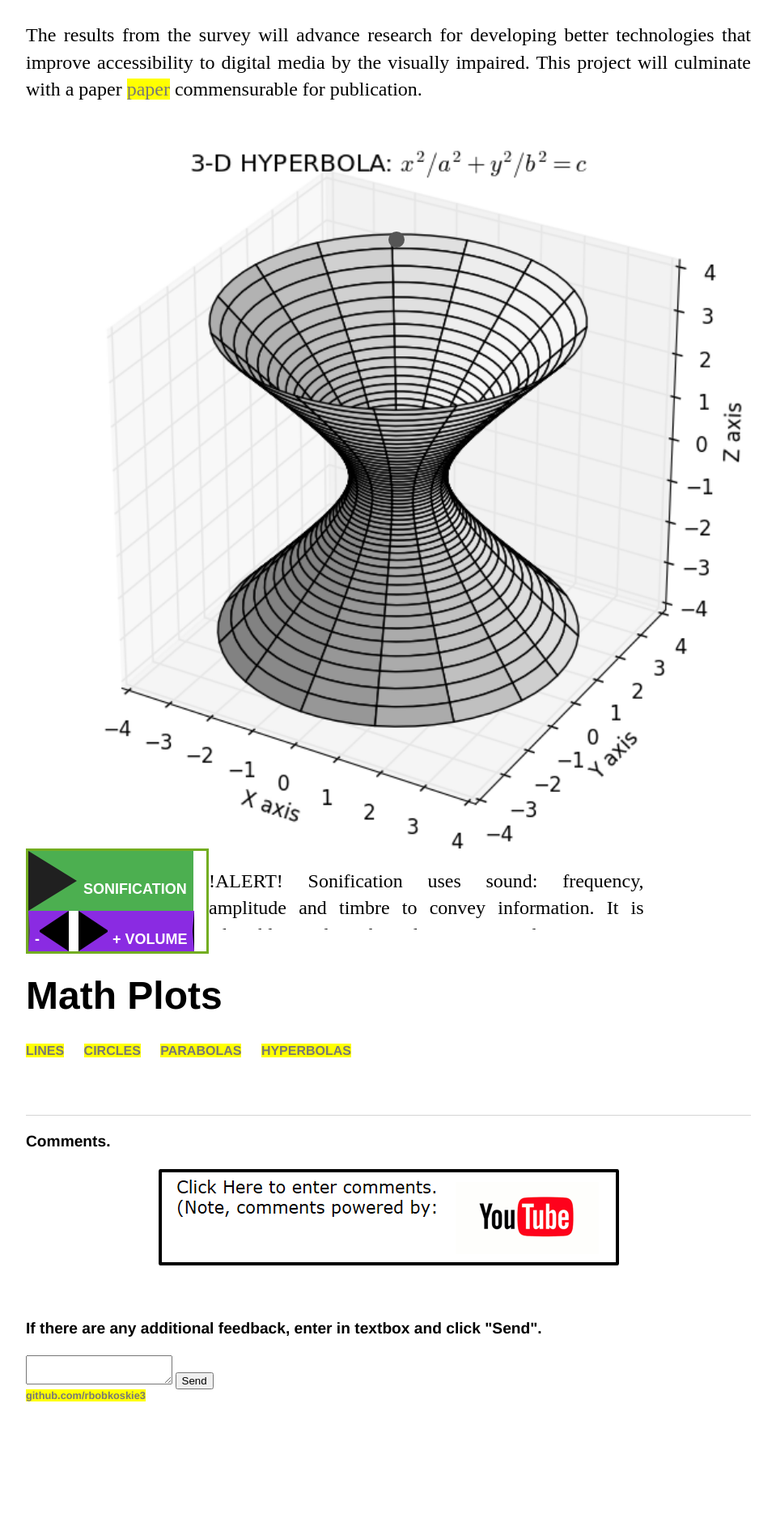
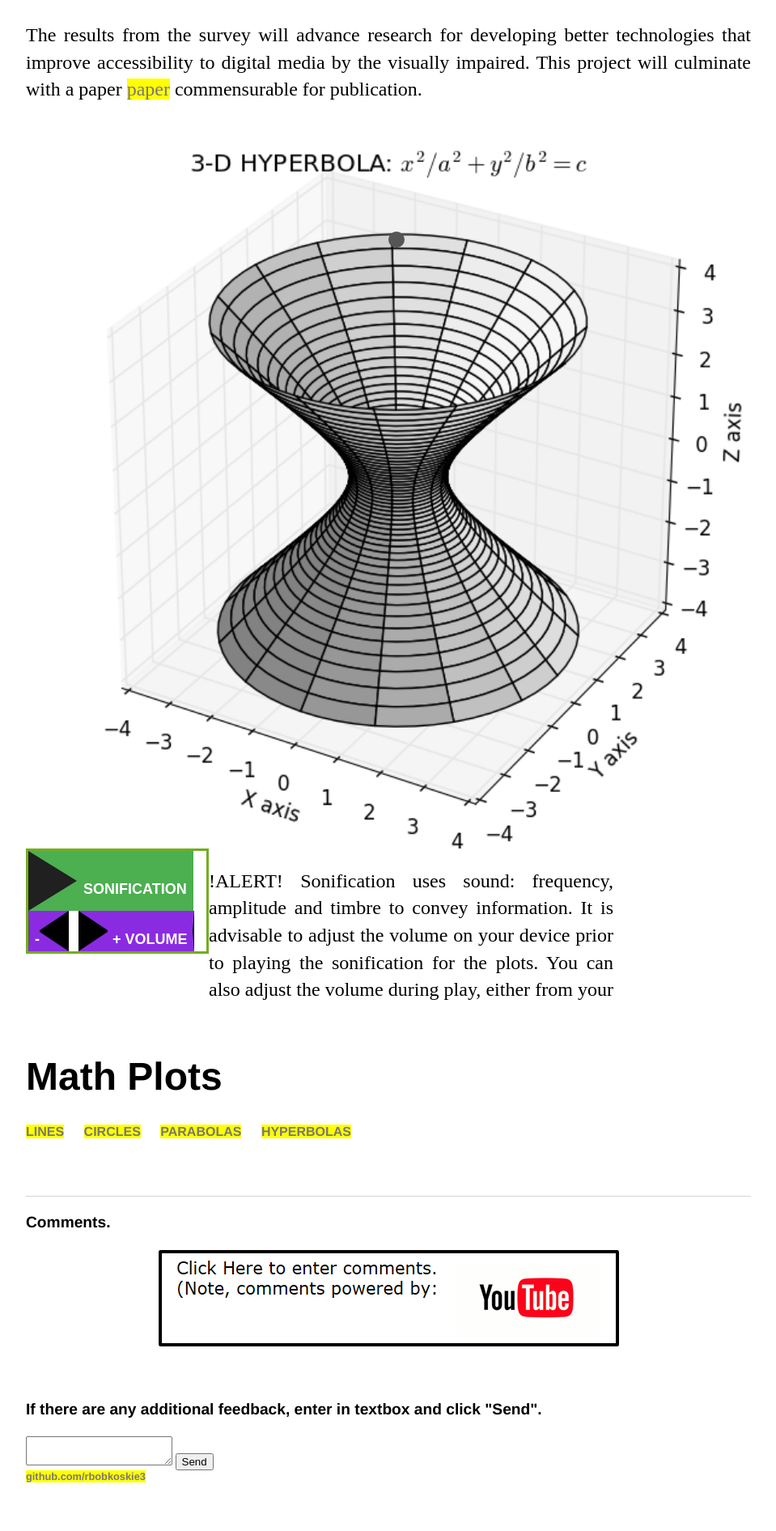
Before and after one commit to rbobkoskie3/rbobkoskie3.github.io, a Jekyll site: the page built from index.html, in a window 1280 px wide. Shown: the part 695-2586 px from the top of the page at 81% size, without its empty margins (160-1119 px from the left). Built offline with Jekyll 4.4.1, drawn with Linux system fonts in a browser that asks for light colours; before the commit the page ends 2486 px from its top, so only the background shows below that.

Commit message:
Add files via upload

```diff
--- a/index.html
+++ b/index.html
@@ -278,9 +278,9 @@ title: Math, Sonification, Plots
         }
 
         .floatWarning {
-            width:60%;
-            //width: 500px;
-            height: 100px;
+            //width:60%;
+            width: 500px;
+            height: 200px;
             display:inline-block;
             // float:left;
             position:relative;
```
